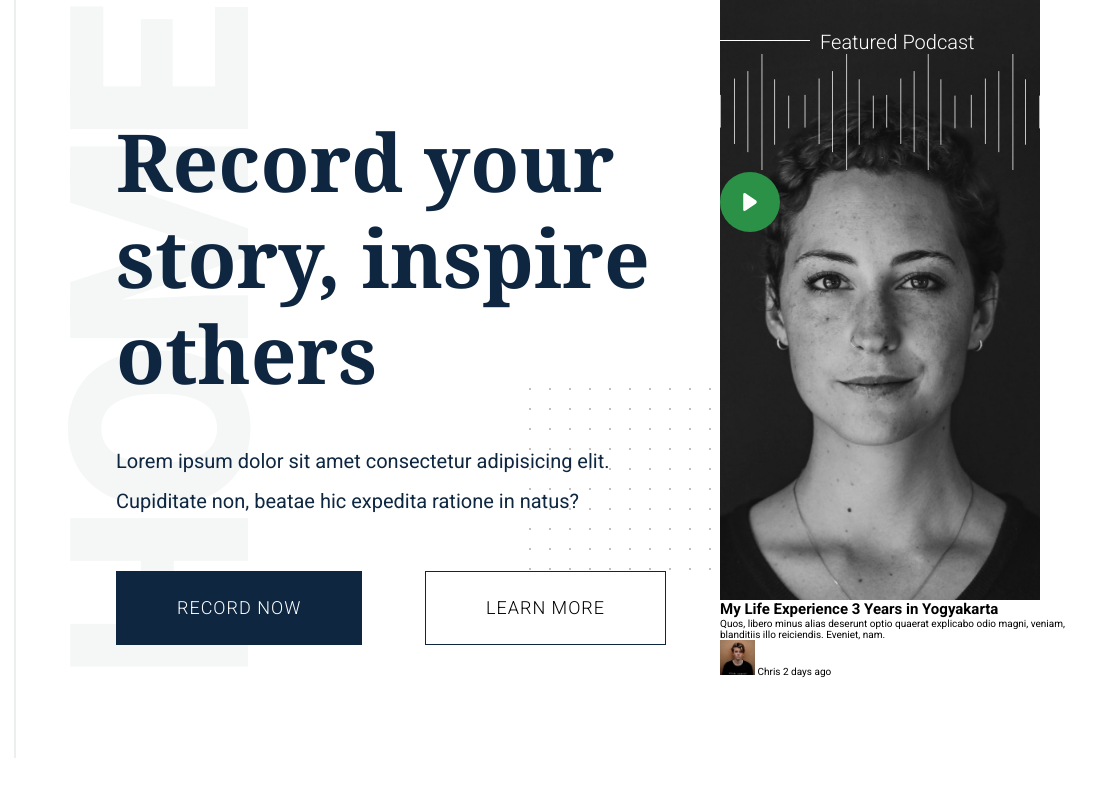
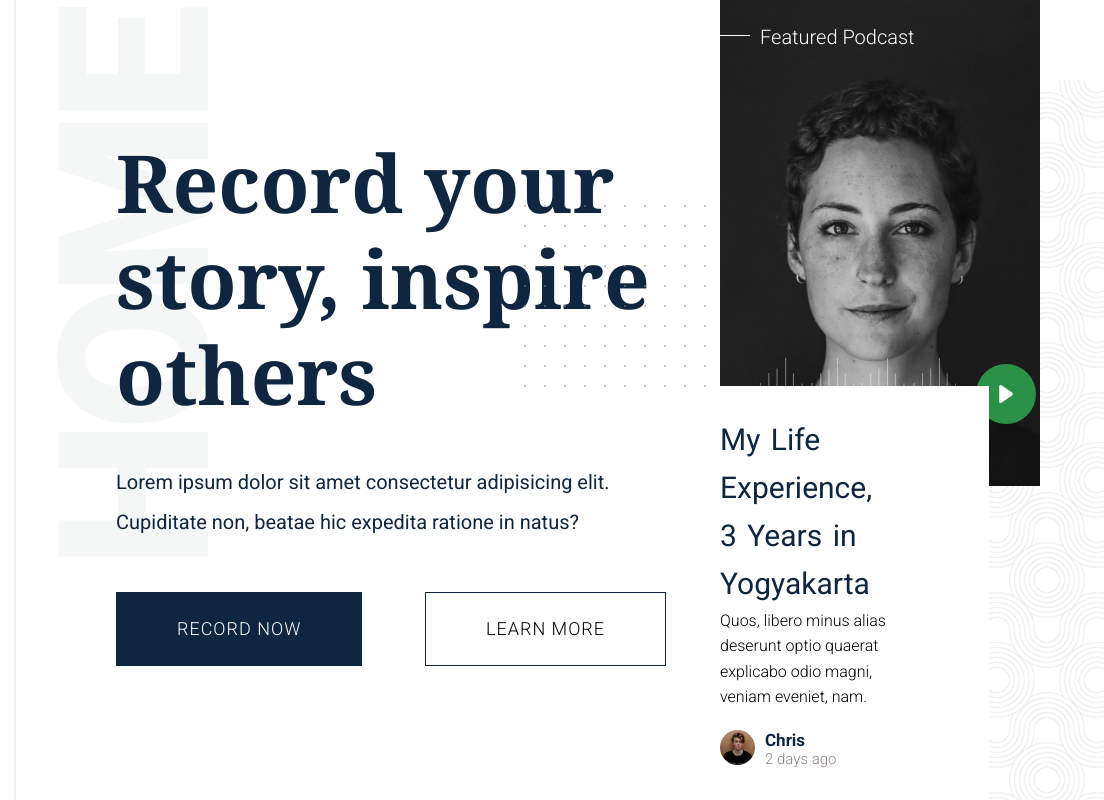
Before and after one commit to MynameisArthur/Layouts, a plain HTML site: page Desktop_only/Exploration Podcast Homepage/index.html in a window 1280 px wide. Shown: the full height of the page, 176-1280 px from the left. Drawn offline with Linux system fonts and the light colour scheme.

Commit message:
finished styling

```diff
--- a/Desktop_only/Exploration Podcast Homepage/index.html
+++ b/Desktop_only/Exploration Podcast Homepage/index.html
@@ -33,9 +33,7 @@
 
         </nav>
         <main class="main-section">
-            <div class="decorative-square"></div>
             <div class="current-page-indicator">HOME</div>
-
             <div class="headlines">
                 <h1 class="main-headline">Record your story, inspire others</h1>
                 <p class="subheadline">Lorem ipsum dolor sit amet consectetur adipisicing elit. Cupiditate non, beatae hic expedita ratione in natus?</p>
@@ -48,19 +46,24 @@
         </main>
         <aside class="podcast-item">
             <div class="player">
-                <div class="player-interface">
                 <h3>Featured Podcast</h3>
-                    <img src="img/sound_bars.svg" alt="" class="sound_bars">
+                <div class="player_interface">
+                    <div class="sound-bars">
+                        <img src="img/sound_bars.svg" alt="" >
+                    </div>
                     <button class="play-btn"><img src="img/play.svg" alt="play"></button>
                 </div>
             </div>
-            <h2>My Life Experience 3 Years in Yogyakarta</h2>
-            <p> Quos, libero minus alias deserunt optio quaerat explicabo odio magni, veniam, blanditiis illo reiciendis. Eveniet, nam.</p>
+            <div class="podcast-item_details">
+                <div class="decorative-square"></div>
+                <h2>My Life Experience, 3 Years in Yogyakarta</h2>
+                <p> Quos, libero minus alias deserunt optio quaerat explicabo odio magni, veniam eveniet, nam.</p>
                 <a href="#!" class="user-detail">
                     <img src="img/face07.jpg" alt="Chris">
                     Chris
                     <span>2 days ago</span>
                 </a>
+            </div>
         </aside>
     </div>
 
--- a/Desktop_only/Exploration Podcast Homepage/sass/_general.sass
+++ b/Desktop_only/Exploration Podcast Homepage/sass/_general.sass
@@ -26,7 +26,9 @@ img
     object-position: center
 .wrapper
     width: 100%
+    height: 100%
     display: flex
+    overflow-x: hidden
 
 .exploration-podcast-logo
     display: flex
@@ -47,13 +49,14 @@ img
     width: 20rem
     height: 20rem
 
+
 .current-page-indicator
     position: absolute
     top: 0.8em
     left: -0.75em
     font-weight: 900
     color: rgba($light-gray,0.55)
-    font-size: 25rem
+    font-size: 21rem
     transform-origin: center
     transform: rotateZ(-90deg)
     letter-spacing: -1rem
--- a/Desktop_only/Exploration Podcast Homepage/sass/_landing_page.sass
+++ b/Desktop_only/Exploration Podcast Homepage/sass/_landing_page.sass
@@ -13,11 +13,61 @@
     display: flex
     flex-direction: column
     justify-content: center
-    .decorative-square
-        top: 50%
-        right: 0
 .podcast-item
     width: 30%
+    position: relative
+    height: 100vh
+    display: flex
+    flex-direction: column
+    &::after
+        content: ''
+        position: absolute
+        z-index: -1
+        top: 10%
+        right: -20%
+        width: 100%
+        height: 100%
+        background-image: url(../img/round.png)
+    &_details
+        background: #fff
+        width: 70%
+        margin-top: -10rem
+        padding: 3rem 10rem 3rem 0
+        position: relative
+        h2
+            font-size: 3rem
+            color: $dark-blue
+            word-spacing: 0.3rem
+            font-weight: 500
+            line-height: 1.6
+        p
+            font-size: 1.6rem
+            line-height: 1.6
+            font-weight: 300
+        .decorative-square
+            left: -20.5rem
+            top: -19rem
+
+.user-detail
+    margin-top: 2rem
+    display: grid
+    grid-template-columns: auto auto
+    grid-template-rows: 1fr 1fr
+    justify-content: start
+    grid-column-gap: 1rem
+    font-size: 1.7rem
+    color: $dark-blue
+    font-weight: 700
+    img
+        width: 3.5rem
+        height: 3.5rem
+        border-radius: 50%
+        grid-row: 1/-1
+        grid-column: 1/ span 1
+    span
+        font-size: 1.5rem
+        color: $gray
+        font-weight: 300
 
 
 .main-nav_featured
@@ -77,7 +127,7 @@
     line-height: 2
 
 
-.player-interface
+.player
     padding-top: 3rem
     width: 25vw
     height: 75vh
@@ -85,46 +135,49 @@
     background-size: cover
     background-repeat: no-repeat
     background-position: center
-    position: relative
+    display: flex
+    flex-direction: column
+    justify-content: space-around
     h3
         color: #fff
         font-weight: 300
         font-size: 2rem
         position: relative
-        margin-left: 5em
+        margin: -8em 0 0 2em
         &:before
             content: ''
             position: absolute
-            width: 4.5em
+            width: 1.5em
             height: 0.1rem
             top: 0.5em
-            left: -5em
+            left: -2em
             background: #fff
+.player_interface
+    margin-bottom: -10rem
+    display: flex
+    align-items: center
+    padding-left: 4rem
+.sound-bars
+    width: 70%
+    margin-right: 2rem
+.play-btn
+    outline: none
+    border: none
+    background: $green
+    display: flex
+    align-items: center
+    justify-content: center
+    width: 6rem
+    height: 6rem
+    border-radius: 50%
+    cursor: pointer
+    +activate
+    img
+        width: 30%
 
-    .sound-bars
-        position: absolute
-        bottom: 5rem
-        left: 5rem
-    .play-btn
-        outline: none
-        border: none
-        background: $green
-        display: flex
-        align-items: center
-        justify-content: center
-        width: 6rem
-        height: 6rem
-        border-radius: 50%
-        cursor: pointer
-        +activate
-        img
-            width: 30%
+
 .cta-container
     display: flex
     justify-content: space-between
     align-items: center
     margin-top: 5rem
-.user-detail
-   img
-       width: 3.5rem
-       height: 3.5rem
```
Also changed, not shown: Desktop_only/Exploration Podcast Homepage/README.md, Desktop_only/Exploration Podcast Homepage/css/styles.css, Desktop_only/Exploration Podcast Homepage/img/worn_dots.png (deleted). Lines whose indentation alone changed are shown as unchanged.
